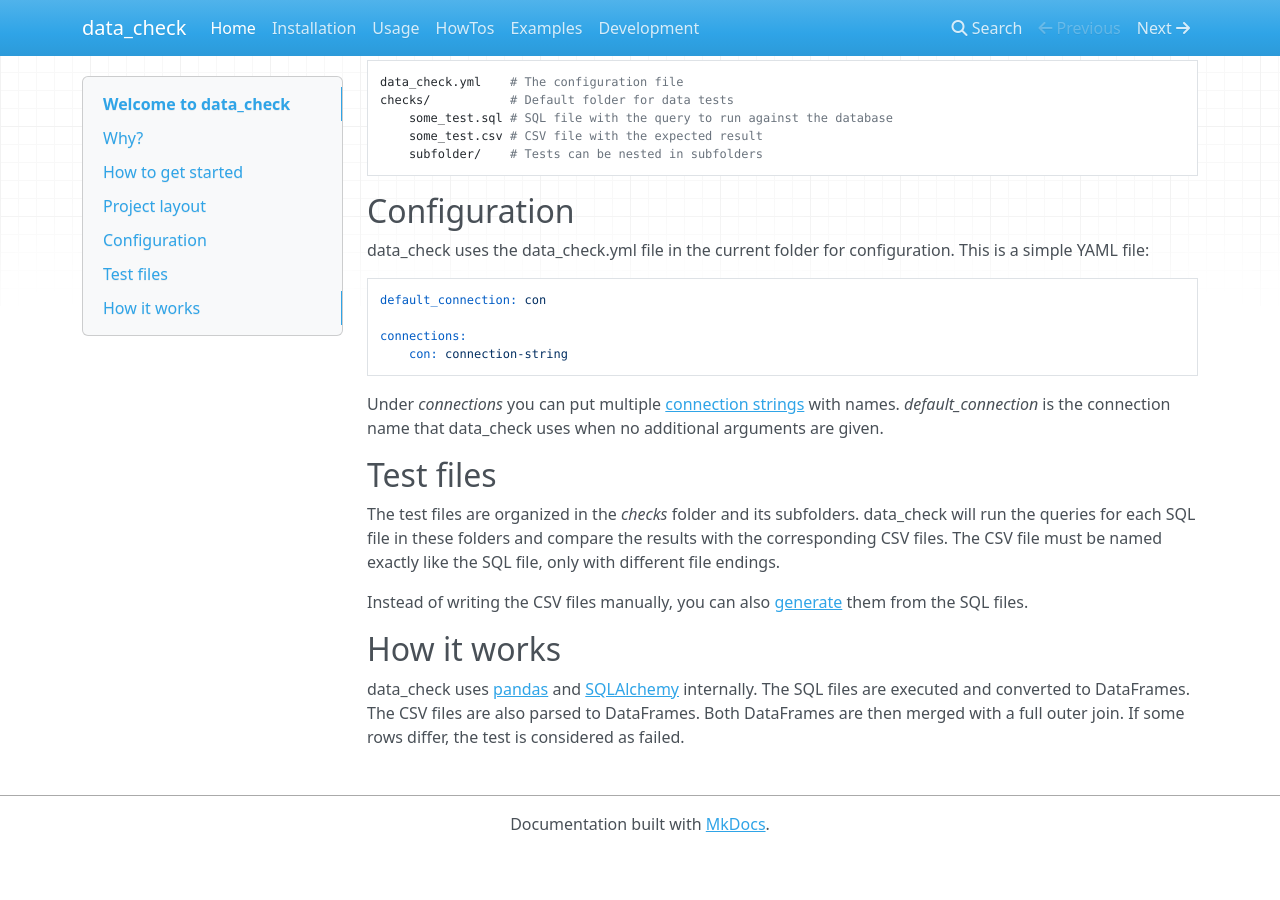
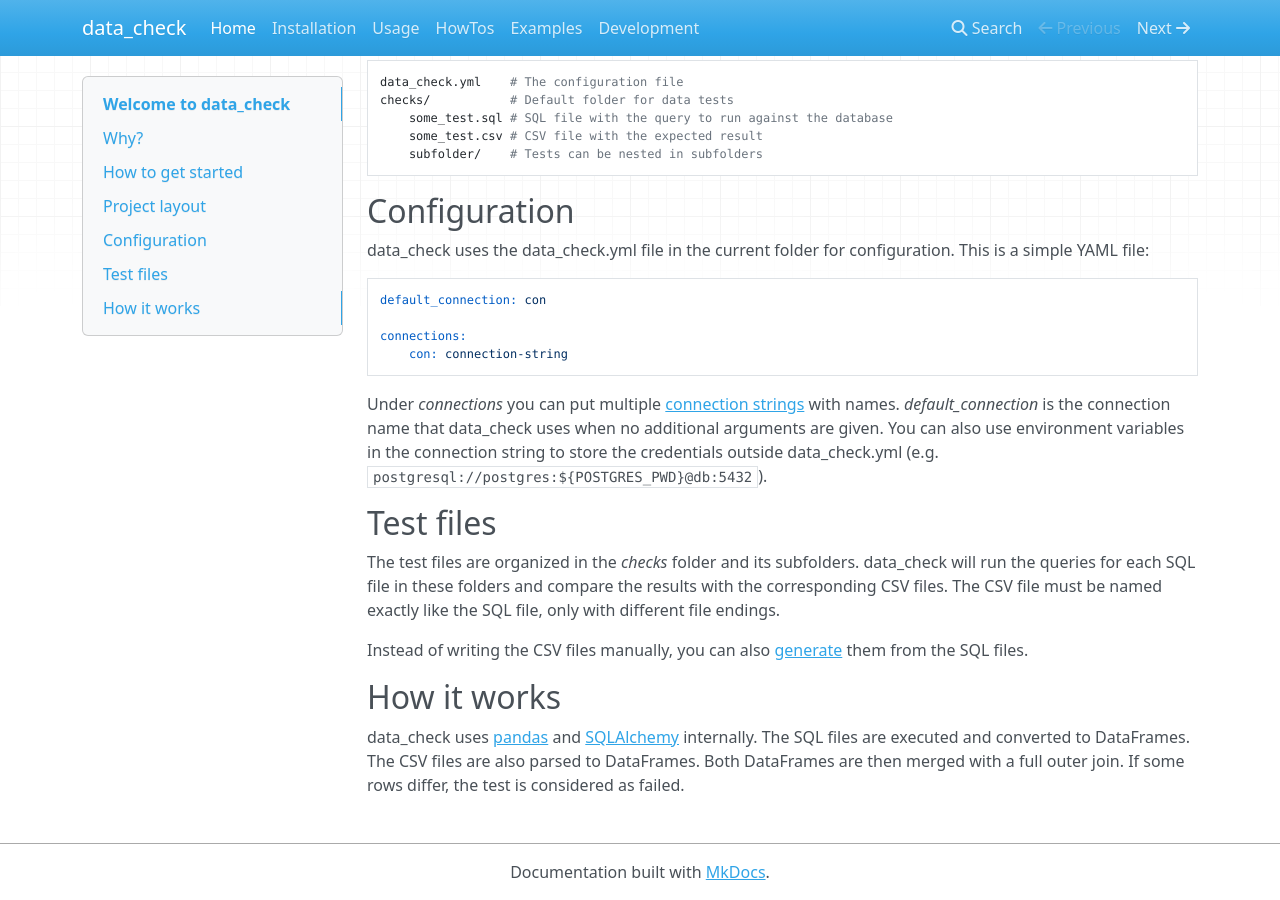
Before and after one commit to andrjas/data_check, an MkDocs documentation site: the page built from docs/index.md, in a window 1280 px wide and 900 px high, scrolled down 598 px. Built offline with MkDocs 1.6.1, drawn with Linux system fonts in a browser that asks for light colours; nearby versions of some CDN libraries; before the commit the page ends 1450 px from its top, so only the background shows below that.

Commit message:
added environment variables support for connection strings

````diff
--- a/docs/index.md
+++ b/docs/index.md
@@ -36,7 +36,7 @@ connections:
     con: connection-string
 ```
 
-Under _connections_ you can put multiple [connection strings](https://docs.sqlalchemy.org/en/13/core/engines.html) with names. _default_connection_ is the connection name that data_check uses when no additional arguments are given.
+Under _connections_ you can put multiple [connection strings](https://docs.sqlalchemy.org/en/13/core/engines.html) with names. _default_connection_ is the connection name that data_check uses when no additional arguments are given. You can also use environment variables in the connection string to store the credentials outside data_check.yml (e.g. `postgresql://postgres:${POSTGRES_PWD}@db:5432`).
 
 ## Test files
 
````
Also changed, not shown: CHANGELOG.md (+1 -0 lines), 3 other files.
